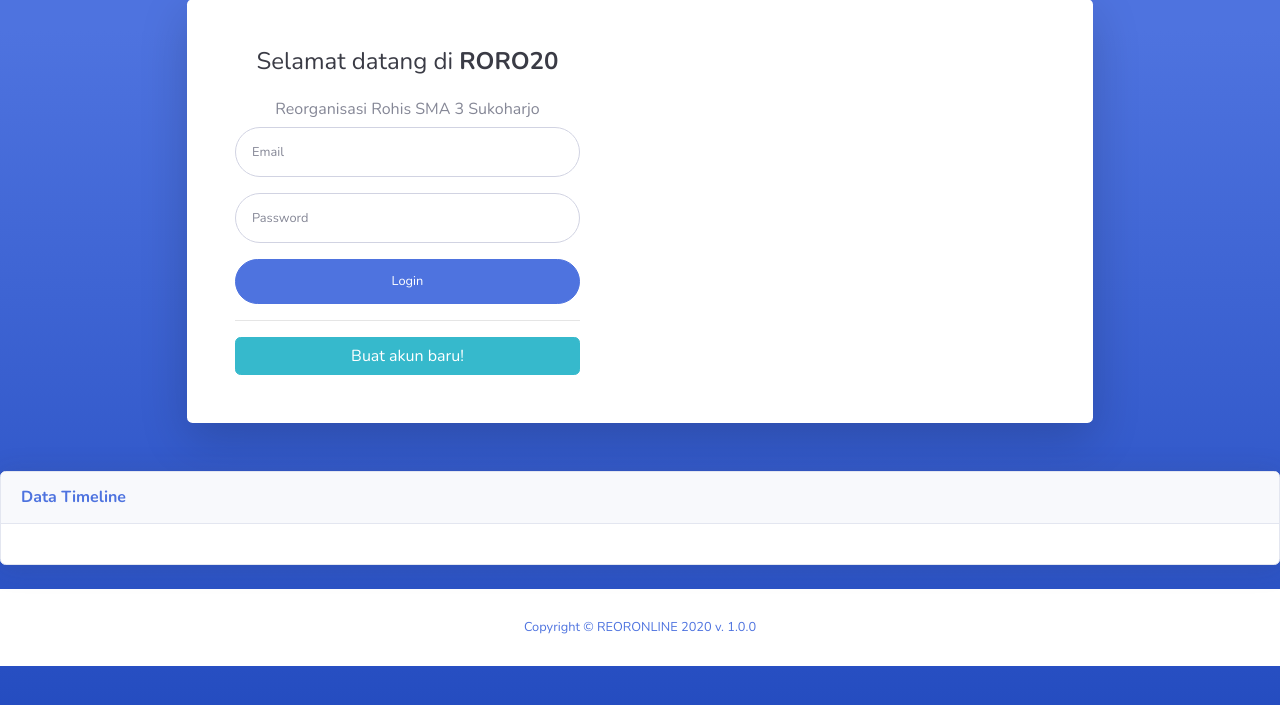
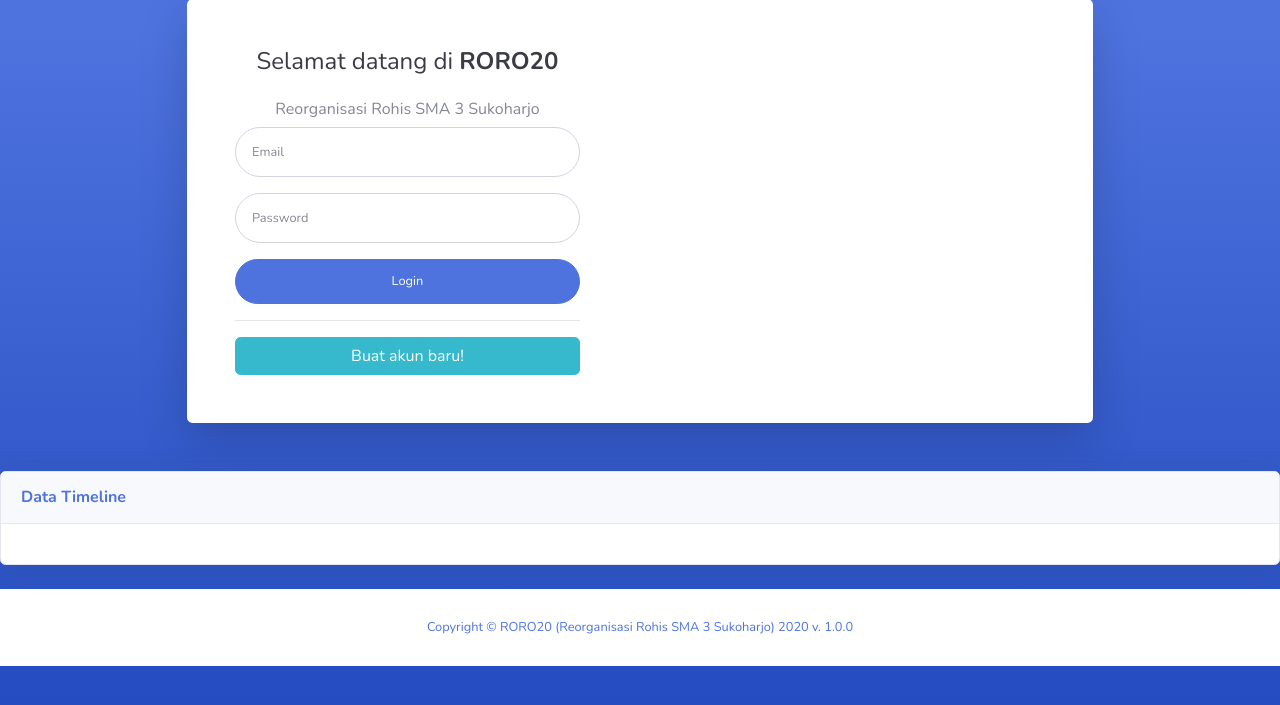
Before and after one commit to izzahaemo/roro20, a CodeIgniter app: page /reoronline/ in a window 1280 px wide. Shown: the part 49-754 px from the top of the page. Run offline with CodeIgniter, Linux system fonts and the light colour scheme; data that the repository does not hold is empty.

Commit message:
edit footer

```diff
--- a/application/views/templates/auth_footer.php
+++ b/application/views/templates/auth_footer.php
@@ -2,7 +2,7 @@
     <div class="container my-auto">
         <div class="copyright text-center my-auto">
             <a href="<?= base_url('auth/about'); ?>">
-                <span>Copyright &copy; REORONLINE <?= date('Y'); ?> v. 1.0.0</span>
+                <span>Copyright &copy; RORO20 (Reorganisasi Rohis SMA 3 Sukoharjo) <?= date('Y'); ?> v. 1.0.0</span>
             </a>
         </div>
     </div>
--- a/application/views/templates/footer.php
+++ b/application/views/templates/footer.php
@@ -3,7 +3,7 @@
     <div class="container my-auto">
         <div class="copyright text-center my-auto">
             <a href="<?= base_url('auth/about'); ?>">
-                <span>Copyright &copy; REOR ONLINE (by @izzahemo) <?= date('Y'); ?> v. 1.0.0</span>
+                <span>Copyright &copy; RORO20 (Reorganisasi Rohis SMA 3 Sukoharjo) <?= date('Y'); ?> v. 1.0.0</span>
             </a>
         </div>
     </div>
```
